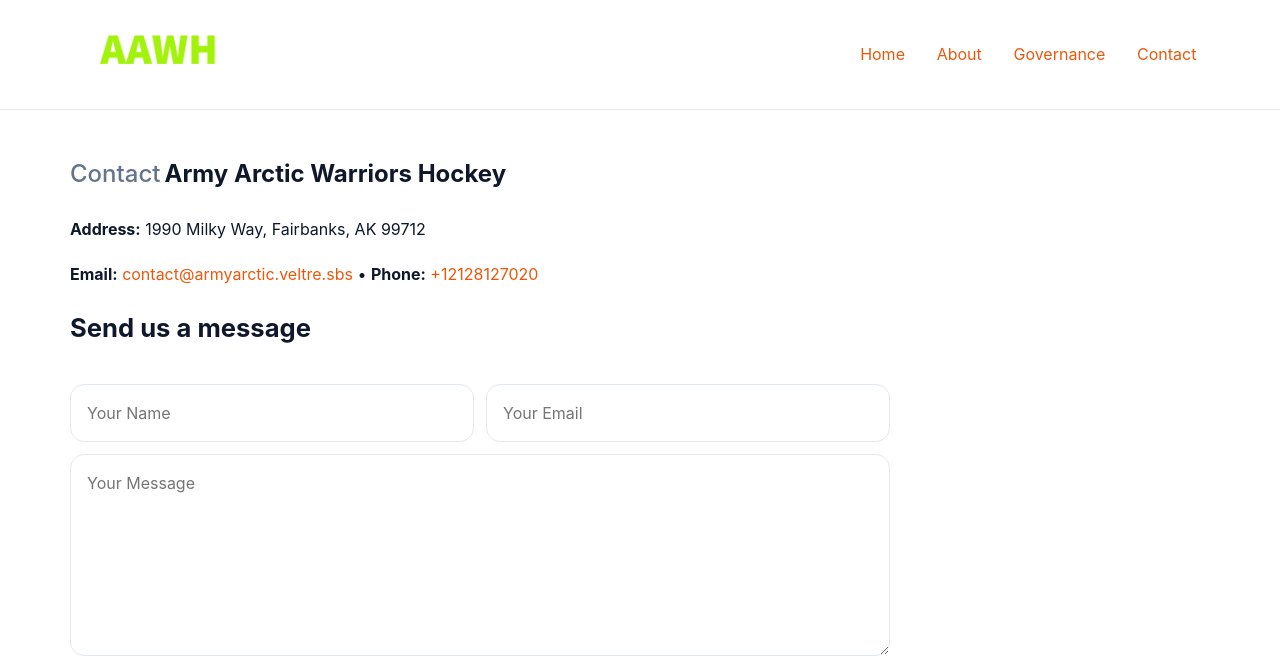
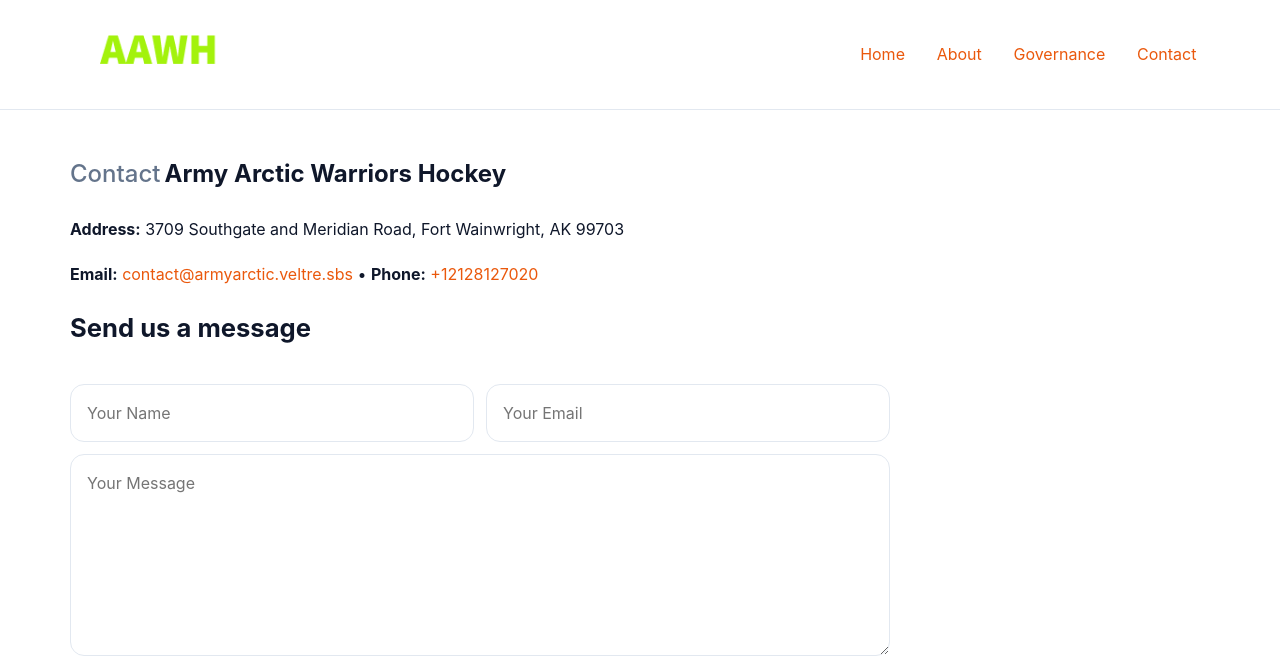
Before and after one commit to thuanbg111/army-arctic-warriors-hockey-7950, a plain HTML site: page contact.html in a window 1280 px wide. Shown: the top 665 px of the page. Drawn offline with Linux system fonts and the light colour scheme.

Commit message:
Update contact.html

```diff
--- a/contact.html
+++ b/contact.html
@@ -44,8 +44,8 @@ h1 span.name{
   <section class="section">
     <h1><span class="label">Contact</span><span class="name">Army Arctic Warriors Hockey</span></h1>
 
-    <p><strong>Address:</strong> 1990 Milky Way,
-Fairbanks, AK 99712</p>
+    <p><strong>Address:</strong> 3709 Southgate and Meridian Road,
+Fort Wainwright, AK 99703</p>
     <p><strong>Email:</strong> <a href="mailto:contact@armyarctic.veltre.sbs">contact@armyarctic.veltre.sbs</a> • <strong>Phone:</strong> <a href="tel:+12128127020">+12128127020</a></p>
 
     <form action="#" method="post" class="contact-form" novalidate>
```
